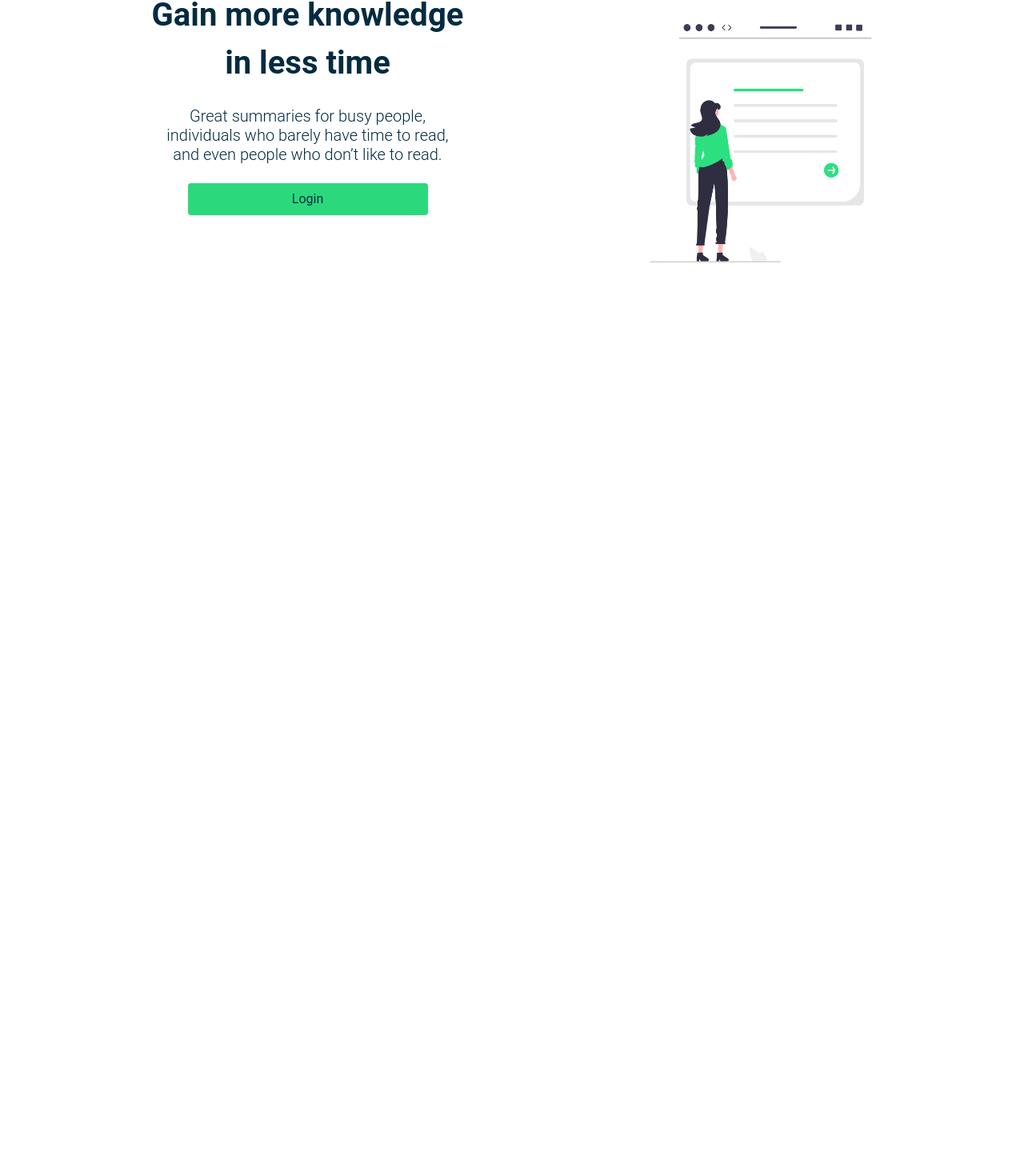
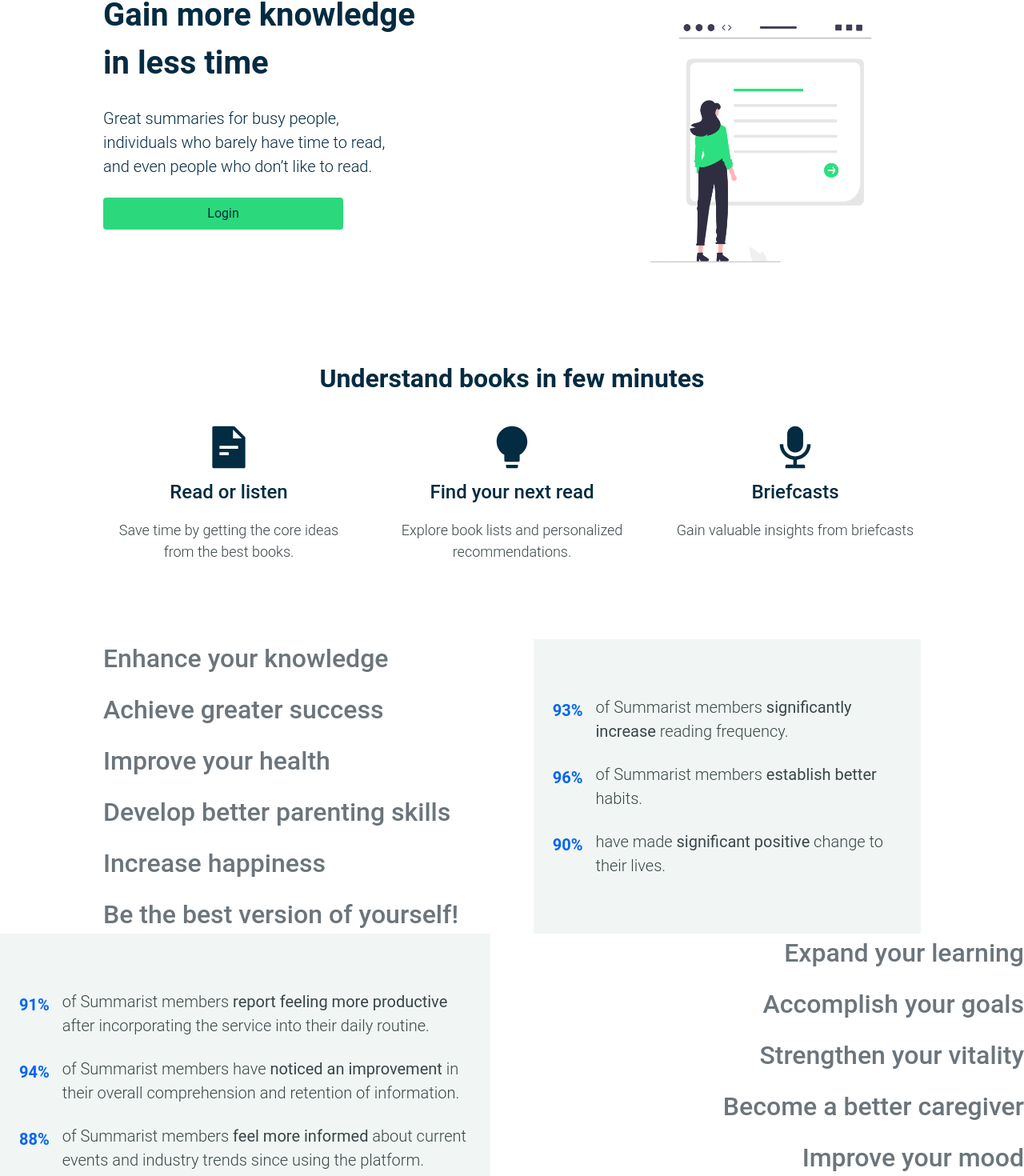
Before and after one commit to jmadrigaladan/summarist-app, a Next.js app: page / in a window 1280 px wide. Shown: the part 131-1601 px from the top of the page at 80% size. Before the commit the page ends 800 px from the top, so only its background shows below. Built offline with nearby package versions, Linux system fonts and the light colour scheme.

Commit message:
working on features section

```diff
--- /dev/null
+++ b/components/Features.js
@@ -0,0 +1,137 @@
+import { AiFillFileText, AiFillAudio, AiFillBulb } from "react-icons/ai";
+
+export default function Features() {
+  return (
+    <>
+      {/* container */}
+      <div className="py-[40px] w-full">
+        {/* row */}
+        <div className="max-w-[1070px] w-full mx-auto px-[24px]">
+          {/* section__title */}
+          <div className="text-[24px] md:text-[32px] text-[#032b41] text-center mb-[32px] font-bold ">
+            Understand books in few minutes
+          </div>
+          {/* features__wrapper */}
+          <div className="grid grid-cols-1 md:grid-cols-3 gap-[40px] mb-[96px]">
+            {/* features */}
+            <div className="flex flex-col items-center text-center">
+              {/* features__icon */}
+              <div className="flex justify-center mb-[8px] text-[#032b41]">
+                {/*features__icon svg */}
+                <AiFillFileText className="w-[48px] h-[48px] md:w-[60px] md:h-[60px]" />
+              </div>
+              {/* features__title */}
+              <div className="text-[20px] md:text-[24px] text-[#032b41] mb-[16px] font-medium">
+                Read or listen
+              </div>
+              {/* features__sub--title */}
+              <div className="text-[14px] md:text-[18px] text-[#394547] font-light">
+                Save time by getting the core ideas from the best books.
+              </div>
+            </div>
+            {/* features */}
+            <div className="flex flex-col items-center text-center">
+              {/* features__icon */}
+              <div className="flex justify-center mb-[8px] text-[#032b41]">
+                {/*features__icon svg */}
+                <AiFillBulb className="w-[48px] h-[48px] md:w-[60px] md:h-[60px]" />
+              </div>
+              {/* features__title */}
+              <div className="text-[20px] md:text-[24px] text-[#032b41] mb-[16px] font-medium">
+                Find your next read
+              </div>
+              {/* features__sub--title */}
+              <div className="text-[14px] md:text-[18px] text-[#394547] font-light">
+                Explore book lists and personalized recommendations.
+              </div>
+            </div>
+            {/* features */}
+            <div className="flex flex-col items-center text-center">
+              {/* features__icon */}
+              <div className="flex justify-center mb-[8px] text-[#032b41]">
+                <AiFillAudio className="w-[48px] h-[48px] md:w-[60px] md:h-[60px]" />
+              </div>
+              {/* features__title */}
+              <div className="text-[20px] md:text-[24px] text-[#032b41] mb-[16px] font-medium">
+                Briefcasts
+              </div>
+              {/* features__sub--title */}
+              <div className="text-[14px] md:text-[18px] text-[#394547] font-light">
+                Gain valuable insights from briefcasts
+              </div>
+            </div>
+          </div>
+          {/* statisitics__wrapper */}
+          <div className="flex gap-[80px] mb-96px">
+            <div className="statistics__content--header">
+              <div className="statistics__heading">Enhance your knowledge</div>
+              <div className="statistics__heading">Achieve greater success</div>
+              <div className="statistics__heading">Improve your health</div>
+              <div className="statistics__heading">
+                Develop better parenting skills
+              </div>
+              <div className="statistics__heading">Increase happiness</div>
+              <div className="statistics__heading">
+                Be the best version of yourself!
+              </div>
+            </div>
+            <div className="statistics__content--details">
+              <div className="statistics__data">
+                <div className="statistics__data--number">93%</div>
+                <div className="statistics__data--title">
+                  of Summarist members <b>significantly increase</b> reading
+                  frequency.
+                </div>
+              </div>
+              <div className="statistics__data">
+                <div className="statistics__data--number">96%</div>
+                <div className="statistics__data--title">
+                  of Summarist members <b>establish better</b> habits.
+                </div>
+              </div>
+              <div className="statistics__data">
+                <div className="statistics__data--number">90%</div>
+                <div className="statistics__data--title">
+                  have made <b>significant positive</b> change to their lives.
+                </div>
+              </div>
+            </div>
+          </div>
+        </div>
+        <div className="statistics__wrapper">
+          <div className="statistics__content--details statistics__content--details-second">
+            <div className="statistics__data">
+              <div className="statistics__data--number">91%</div>
+              <div className="statistics__data--title">
+                of Summarist members <b>report feeling more productive</b>
+                {""} after incorporating the service into their daily routine.
+              </div>
+            </div>
+            <div className="statistics__data">
+              <div className="statistics__data--number">94%</div>
+              <div className="statistics__data--title">
+                of Summarist members have <b>noticed an improvement</b> in their
+                overall comprehension and retention of information.
+              </div>
+            </div>
+            <div className="statistics__data">
+              <div className="statistics__data--number">88%</div>
+              <div className="statistics__data--title">
+                of Summarist members <b>feel more informed</b> about current
+                events and industry trends since using the platform.
+              </div>
+            </div>
+          </div>
+          <div className="statistics__content--header statistics__content--header-second">
+            <div className="statistics__heading">Expand your learning</div>
+            <div className="statistics__heading">Accomplish your goals</div>
+            <div className="statistics__heading">Strengthen your vitality</div>
+            <div className="statistics__heading">Become a better caregiver</div>
+            <div className="statistics__heading">Improve your mood</div>
+            <div className="statistics__heading">Maximize your abilities</div>
+          </div>
+        </div>
+      </div>
+    </>
+  );
+}
--- a/components/Hero.js
+++ b/components/Hero.js
@@ -9,27 +9,27 @@
           <div className="flex">
             {/* lanfing__content */}
             <div
-              className="w-full max-w-[540px] mx-auto flex flex-col
-            items-center text-center
+              className="w-full mx-auto flex flex-col
+            items-center text-center md:items-start md:text-start max-w-[540px]
             "
             >
               {/* landing__content__title */}
-              <div className="text-[#032b41] text-[40px] font-bold mb-[24px] md:text-[24px]  ">
-                Gain more knowledge <br className="md:none" />
-                in less time
+              <div className="text-[#032b41] md:text-[40px] font-bold mb-[24px] text-[24px] w-full  ">
+                Gain more knowledge
+                <br className="hidden md:inline" /> in less time
               </div>
               {/* landing__content__subtitle */}
-              <div className="text-[#032b41] text-[20px] font-light mb-[24px] leading-6  ">
+              <div className="text-[#032b41] text-[20px] font-light mb-[24px] leading-normal w-full ">
                 Great summaries for busy people,
-                <br className="md:none" />
+                <br className="hidden md:inline" />
                 individuals who barely have time to read,
-                <br className="md:none" />
+                <br className="hidden md:inline" />
                 and even people who don’t like to read.
               </div>
               <button className="btn home__cta--btn">Login</button>
             </div>
             {/* landing__image--mask */}
-            <figure className="w-full flex justify-end md:hidden">
+            <figure className="w-full md:flex justify-end hidden ">
               <img
                 className="w-full h-full max-w-[400px]"
                 src={"/assets/landing.png"}
--- a/components/Nav.js
+++ b/components/Nav.js
@@ -9,13 +9,15 @@
           <li className="text-[#032b41] hover:text-[#2bd97c] cursor-pointer transition duration-100">
             Login
           </li>
-          <li className="text-[#032b41]  sm:hidden cursor-not-allowed">
+          <li className="text-[#032b41]  hidden xs:inline cursor-not-allowed">
             About
           </li>
-          <li className="text-[#032b41] sm:hidden cursor-not-allowed">
+          <li className="text-[#032b41] hidden xs:inline cursor-not-allowed">
             Contact
           </li>
-          <li className="text-[#032b41]  sm:hidden cursor-not-allowed">Help</li>
+          <li className="text-[#032b41]  hidden xs:inline cursor-not-allowed">
+            Help
+          </li>
         </ul>
       </div>
     </nav>
--- a/pages/index.js
+++ b/pages/index.js
@@ -1,3 +1,4 @@
+import Features from "@/components/Features";
 import Hero from "@/components/Hero";
 import Nav from "@/components/Nav";
 
@@ -6,6 +7,7 @@
     <>
       <Nav />
       <Hero />
+      <Features />
     </>
   );
 }
--- a/styles/globals.css
+++ b/styles/globals.css
@@ -82,70 +82,7 @@
   justify-content: center;
 }
 
-/* HOME */
-.section__title {
-  font-size: 32px;
-  color: #032b41;
-  text-align: center;
-  margin-bottom: 32px;
-  font-weight: bold;
-}
-
-
-
-/* LANDING */
-.landing__image--mask {
-  width: 100%;
-  display: flex;
-  justify-content: flex-end;
-}
-
-.landing__image--mask img {
-  width: 100%;
-  height: 100%;
-  max-width: 400px;
-}
-
-
 /* FEATURES */
-.features__wrapper {
-  display: grid;
-  grid-template-columns: repeat(3, 1fr);
-  gap: 40px;
-  margin-bottom: 96px;
-}
-
-.features {
-  display: flex;
-  flex-direction: column;
-  align-items: center;
-  text-align: center;
-}
-
-.features__icon {
-  display: flex;
-  justify-content: center;
-  margin-bottom: 8px;
-  color: #032b41;
-}
-
-.features__icon svg {
-  width: 60px;
-  height: 60px;
-}
-
-.features__title {
-  font-size: 24px;
-  color: #032b41;
-  margin-bottom: 16px;
-  font-weight: 500;
-}
-
-.features__sub--title {
-  font-size: 18px;
-  color: #394547;
-  font-weight: 300;
-}
 
 .statistics__heading {
   font-size: 32px;
@@ -386,27 +323,6 @@
 }
 
 @media (max-width: 768px) {
-  /* .landing__content {
-    display: flex;
-    flex-direction: column;
-    align-items: center;
-    text-align: center;
-    max-width: 540px;
-    margin: 0 auto;
-  } */
-
-  /* .landing__image--mask {
-    display: none;
-  } */
-
-  /* .landing__content__title {
-    font-size: 24px;
-  } */
-
-  .features__wrapper {
-    grid-template-columns: 1fr;
-  }
-
   .statistics__wrapper {
     flex-direction: column;
     gap: 32px;
@@ -438,23 +354,6 @@
     font-size: 16px;
   }
 
-  .section__title {
-    font-size: 24px;
-  }
-
-  .features__title {
-    font-size: 20px;
-  }
-
-  .features__sub--title {
-    font-size: 14px;
-  }
-
-  .features__icon svg {
-    width: 48px;
-    height: 48px;
-  }
-
   .review__body {
     font-size: 14px;
   }
--- a/tailwind.config.js
+++ b/tailwind.config.js
@@ -1,4 +1,6 @@
+const defaultTheme = require("tailwindcss/defaultTheme");
 /** @type {import('tailwindcss').Config} */
+
 module.exports = {
   content: [
     "./pages/**/*.{js,ts,jsx,tsx,mdx}",
@@ -14,21 +16,10 @@
       },
     },
     screens: {
-      "2xl": { max: "1535px" },
-      // => @media (max-width: 1535px) { ... }
-
-      xl: { max: "1279px" },
-      // => @media (max-width: 1279px) { ... }
-
-      lg: { max: "1023px" },
-      // => @media (max-width: 1023px) { ... }
-
-      md: { max: "768px" },
-      // => @media (max-width: 768px) { ... }
-
-      sm: { max: "576px" },
-      // => @media (max-width: 576px) { ... }
+      xs: "576px",
+      ...defaultTheme.screens,
     },
   },
+
   plugins: [],
 };
```
Also changed, not shown: pages/LandingPage.js (+2 -40 lines).
